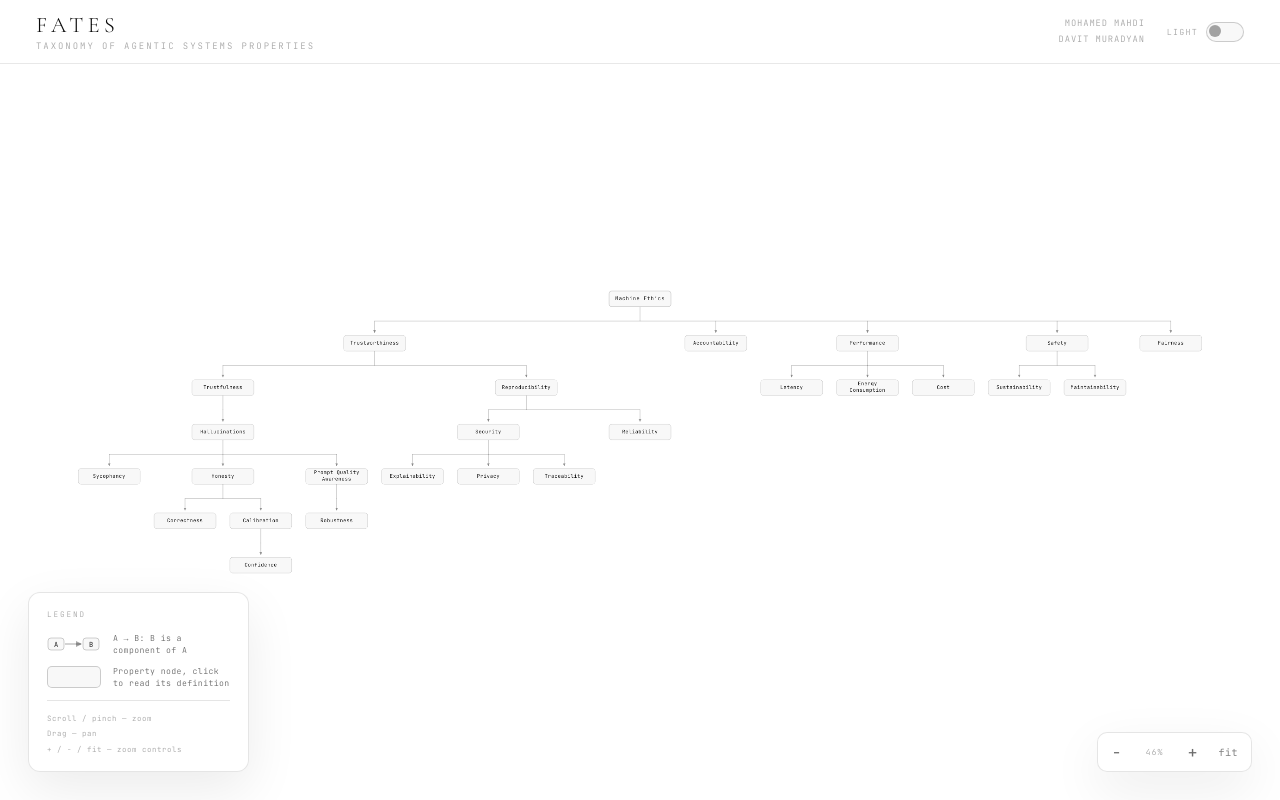
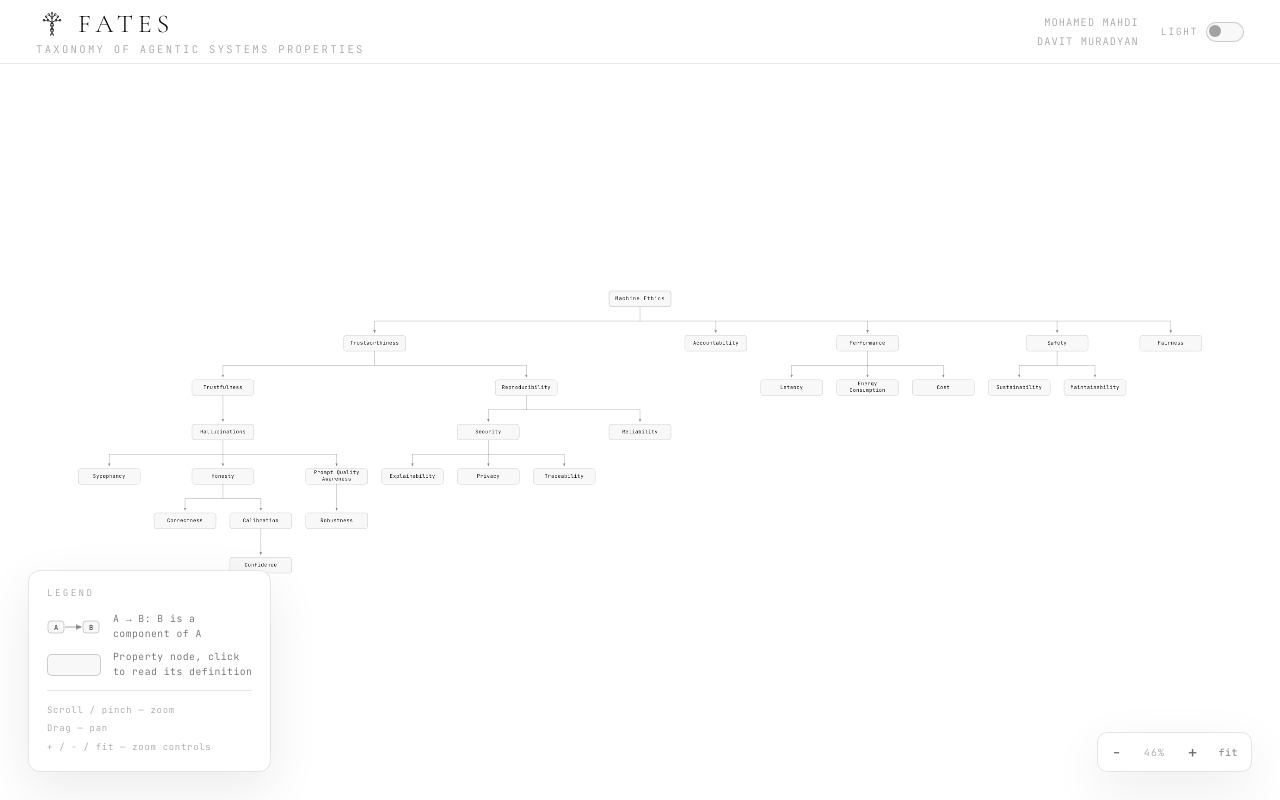
Before and after one commit to Mahdyy02/fates, a plain HTML site: page index.html in a window 1280 px wide. Drawn offline with nearby package versions, Linux system fonts and the light colour scheme.

Commit message:
increased the font size and added the logo near FATES

```diff
--- a/index.html
+++ b/index.html
@@ -29,12 +29,13 @@ html,body{width:100%;height:100%;overflow:hidden}
 body{background:var(--bg);color:var(--text);font-family:'JetBrains Mono',monospace;font-weight:300;transition:background .5s,color .5s}
 
 header{position:fixed;top:0;left:0;right:0;z-index:100;height:64px;padding:0 36px;display:flex;align-items:center;justify-content:space-between;background:var(--bg);border-bottom:1px solid var(--border);transition:background .5s,border-color .5s}
-.h-title{font-family:'Cormorant Garamond',serif;font-size:1.38rem;font-weight:300;letter-spacing:.2em;text-transform:uppercase;color:var(--text)}
-.h-sub{font-size:.56rem;letter-spacing:.22em;color:var(--muted);text-transform:uppercase;margin-top:2px}
+.h-title{font-family:'Cormorant Garamond',serif;font-size:1.6rem;font-weight:300;letter-spacing:.2em;text-transform:uppercase;color:var(--text);display:flex;align-items:center;gap:10px}
+.h-title-logo{height:32px;width:auto;max-width:40px}
+.h-sub{font-size:0.66rem;letter-spacing:.22em;color:var(--muted);text-transform:uppercase;margin-top:2px}
 .h-right{display:flex;align-items:center;gap:22px}
-.authors{text-align:right;font-size:.55rem;letter-spacing:.1em;color:var(--muted);line-height:1.75;text-transform:uppercase}
+.authors{text-align:right;font-size:.65rem;letter-spacing:.1em;color:var(--muted);line-height:1.75;text-transform:uppercase}
 .tw{display:flex;align-items:center;gap:8px}
-.tl{font-size:.52rem;letter-spacing:.15em;text-transform:uppercase;color:var(--muted)}
+.tl{font-size:.62rem;letter-spacing:.15em;text-transform:uppercase;color:var(--muted)}
 .toggle{position:relative;width:38px;height:20px;cursor:pointer}
 .toggle input{display:none}
 .t-tr{position:absolute;inset:0;border-radius:20px;border:1px solid var(--node-bdr);background:var(--node-bg);transition:border-color .3s}
@@ -56,13 +57,13 @@ header{position:fixed;top:0;left:0;right:0;z-index:100;height:64px;padding:0 36p
 .nt.root{font-size:11.5px;letter-spacing:.07em}
 
 /* Tooltip */
-#tooltip{position:fixed;bottom:80px;left:50%;transform:translateX(-50%);background:var(--glass-bg);border:1px solid var(--glass-bdr);border-radius:8px;backdrop-filter:blur(20px);-webkit-backdrop-filter:blur(20px);padding:7px 14px;font-size:.52rem;letter-spacing:.12em;text-transform:uppercase;color:var(--muted);z-index:160;pointer-events:none;opacity:0;transition:opacity .25s;white-space:nowrap}
+#tooltip{position:fixed;bottom:80px;left:50%;transform:translateX(-50%);background:var(--glass-bg);border:1px solid var(--glass-bdr);border-radius:8px;backdrop-filter:blur(20px);-webkit-backdrop-filter:blur(20px);padding:7px 14px;font-size:.62rem;letter-spacing:.12em;text-transform:uppercase;color:var(--muted);z-index:160;pointer-events:none;opacity:0;transition:opacity .25s;white-space:nowrap}
 #tooltip.show{opacity:1}
 
 #zc{position:fixed;bottom:28px;right:28px;display:flex;align-items:center;gap:2px;background:var(--glass-bg);border:1px solid var(--glass-bdr);border-radius:10px;backdrop-filter:blur(20px);-webkit-backdrop-filter:blur(20px);padding:4px;z-index:150;box-shadow:var(--shadow);transition:background .5s,border-color .5s}
 .zb{width:30px;height:30px;background:none;border:none;cursor:pointer;color:var(--text);font-size:16px;display:flex;align-items:center;justify-content:center;border-radius:6px;transition:background .15s;font-family:inherit;opacity:.6}
 .zb:hover{background:var(--surface);opacity:1}
-#zlvl{font-size:.52rem;letter-spacing:.12em;color:var(--muted);min-width:42px;text-align:center;padding:0 2px}
+#zlvl{font-size:.62rem;letter-spacing:.12em;color:var(--muted);min-width:42px;text-align:center;padding:0 2px}
 
 /* LEGEND — styled to match the image */
 #legend{
@@ -72,7 +73,7 @@ header{position:fixed;top:0;left:0;right:0;z-index:100;height:64px;padding:0 36p
   padding:16px 18px 14px;z-index:150;min-width:220px;
   box-shadow:var(--shadow);transition:background .5s,border-color .5s
 }
-.leg-ttl{font-size:.48rem;letter-spacing:.25em;text-transform:uppercase;color:var(--muted);margin-bottom:13px}
+.leg-ttl{font-size:.58rem;letter-spacing:.25em;text-transform:uppercase;color:var(--muted);margin-bottom:13px}
 .leg-row{display:flex;align-items:center;gap:12px;margin-bottom:9px}
 .leg-row:last-of-type{margin-bottom:0}
 
@@ -92,19 +93,19 @@ header{position:fixed;top:0;left:0;right:0;z-index:100;height:64px;padding:0 36p
 /* Arrow swatch */
 .leg-arrow{width:54px;height:22px;flex-shrink:0;display:flex;align-items:center;justify-content:center}
 
-.leg-lbl{font-size:.51rem;letter-spacing:.05em;color:var(--text);opacity:.6;line-height:1.5}
+.leg-lbl{font-size:.61rem;letter-spacing:.05em;color:var(--text);opacity:.6;line-height:1.5}
 .leg-div{height:1px;background:var(--glass-bdr);margin:10px 0}
-.leg-hint{font-size:.46rem;letter-spacing:.08em;color:var(--muted);line-height:2.1}
+.leg-hint{font-size:.56rem;letter-spacing:.08em;color:var(--muted);line-height:2.1}
 
 /* MODAL */
 #ov{position:fixed;inset:0;background:rgba(0,0,0,.44);backdrop-filter:blur(6px);z-index:200;display:flex;align-items:center;justify-content:center;opacity:0;pointer-events:none;transition:opacity .3s}
 #ov.on{opacity:1;pointer-events:all}
 #modal{position:relative;width:min(650px,92vw);padding:42px 42px 38px;background:var(--glass-bg);border:1px solid var(--glass-bdr);border-radius:16px;backdrop-filter:blur(32px) saturate(1.5);-webkit-backdrop-filter:blur(32px) saturate(1.5);box-shadow:var(--shadow),inset 0 1px 0 rgba(255,255,255,.07);transform:translateY(16px) scale(.97);opacity:0;transition:transform .35s cubic-bezier(.22,1,.36,1),opacity .3s}
 #ov.on #modal{transform:none;opacity:1}
-.m-tag{font-size:.49rem;letter-spacing:.26em;text-transform:uppercase;color:var(--muted);margin-bottom:10px}
-.m-ttl{font-family:'Cormorant Garamond',serif;font-size:1.95rem;font-weight:300;line-height:1.15;color:var(--accent);margin-bottom:20px;letter-spacing:.02em}
+.m-tag{font-size:.59rem;letter-spacing:.26em;text-transform:uppercase;color:var(--muted);margin-bottom:10px}
+.m-ttl{font-family:'Cormorant Garamond',serif;font-size:2.3rem;font-weight:300;line-height:1.15;color:var(--accent);margin-bottom:20px;letter-spacing:.02em}
 .m-div{width:36px;height:1px;background:var(--glass-bdr);margin-bottom:20px}
-.m-def{font-family:'Cormorant Garamond',serif;font-size:1.5rem;font-weight:300;font-style:italic;line-height:1.78;color:var(--text);opacity:.86}
+.m-def{font-family:'Cormorant Garamond',serif;font-size:1.8rem;font-weight:300;font-style:italic;line-height:1.78;color:var(--text);opacity:.86}
 .m-x{position:absolute;top:16px;right:16px;width:27px;height:27px;background:none;border:1px solid var(--glass-bdr);border-radius:50%;cursor:pointer;color:var(--muted);font-size:13px;display:flex;align-items:center;justify-content:center;transition:border-color .2s,color .2s;font-family:inherit}
 .m-x:hover{border-color:var(--accent);color:var(--accent)}
 </style>
@@ -113,7 +114,10 @@ header{position:fixed;top:0;left:0;right:0;z-index:100;height:64px;padding:0 36p
 
 <header>
   <div>
-    <div class="h-title">FATES</div>
+    <div class="h-title">
+      <img src="./static/logo.png" alt="FATES Logo" class="h-title-logo"/>
+      <span>FATES</span>
+    </div>
     <div class="h-sub">Taxonomy of Agentic Systems Properties</div>
   </div>
   <div class="h-right">
```
Also changed, not shown: static/logo.png (added).
